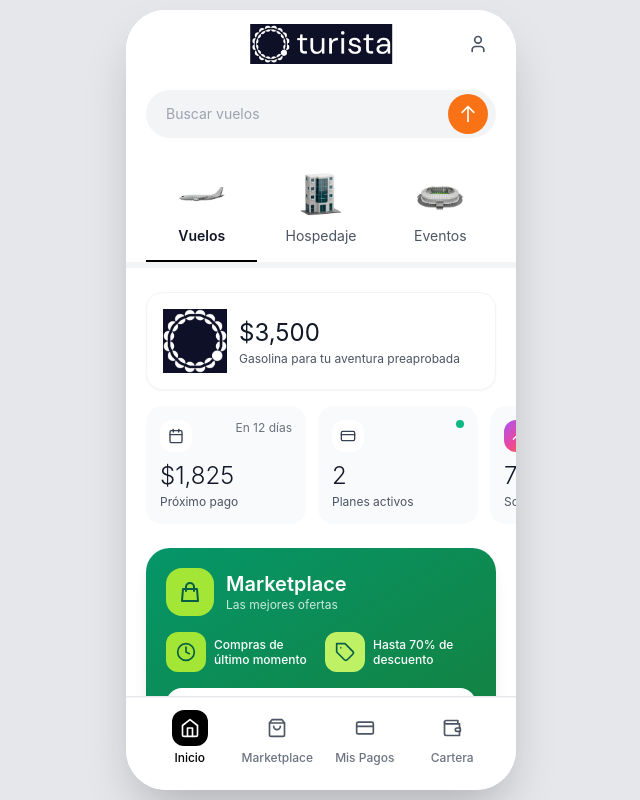
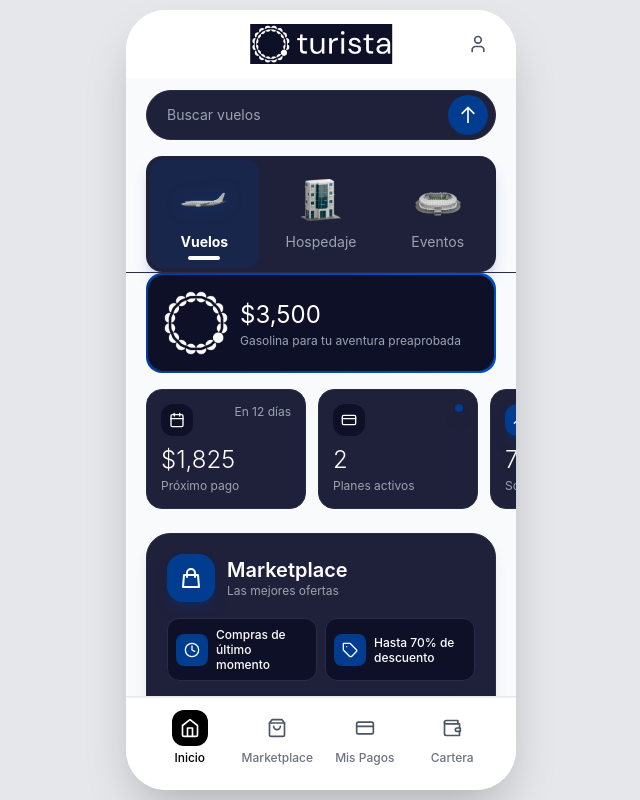
Before and after one commit to Rene-Nun/Pagox_proto_ux, a Next.js app: page / in a window 1280 px wide. Shown: the whole page, without its empty margins (319-959 px from the left). Built offline with nearby package versions, Linux system fonts and the light colour scheme.

Commit message:
Actualizar HomeScreen.tsx

```diff
--- a/app/components/screens/HomeScreen.tsx
+++ b/app/components/screens/HomeScreen.tsx
@@ -39,25 +39,25 @@ export default function HomeScreen({ onNavigate, activeTab }: HomeScreenProps) {
   }
 
   return (
-    <MobileContainer className="bg-white">
+    <MobileContainer className="bg-[#0e1028]">
       <Header showLogo={true} onNavigate={onNavigate} />
 
       <div className="flex-1 overflow-y-auto pb-6">
         <div className="space-y-0">
 
-          {/* Search Bar - Más pegada al header */}
+          {/* Search Bar - Botón azul */}
           <div className="pt-3 pb-4 px-5">
             <div className="relative">
               <input
                 type="text"
                 placeholder={getSearchPlaceholder()}
                 onClick={handleSearchClick}
-                className="w-full bg-gray-100 rounded-full px-5 py-3.5 pr-14 text-gray-600 placeholder-gray-400 text-sm focus:outline-none focus:ring-2 focus:ring-gray-200 cursor-pointer"
+                className="w-full bg-[#1f203a] rounded-full px-5 py-3.5 pr-14 text-white placeholder-gray-400 text-sm focus:outline-none focus:ring-2 focus:ring-[#003d90] cursor-pointer border border-[#2a2b45]"
                 readOnly
               />
               <button
                 onClick={handleSearchClick}
-                className="absolute right-2 top-1/2 -translate-y-1/2 w-10 h-10 bg-orange-500 rounded-full flex items-center justify-center hover:bg-orange-600 transition-colors"
+                className="absolute right-2 top-1/2 -translate-y-1/2 w-10 h-10 bg-[#003d90] rounded-full flex items-center justify-center hover:bg-[#0051c7] transition-colors"
               >
                 <svg className="w-5 h-5 text-white" fill="none" stroke="currentColor" viewBox="0 0 24 24">
                   <path strokeLinecap="round" strokeLinejoin="round" strokeWidth={2} d="M5 10l7-7m0 0l7 7m-7-7v18" />
@@ -66,26 +66,33 @@ export default function HomeScreen({ onNavigate, activeTab }: HomeScreenProps) {
             </div>
           </div>
 
-          {/* Navigation Tabs - Clean design con underline NEGRO */}
-          <div className="pb-0 px-5">
+          {/* Navigation Tabs - Contenedor con fondo #1f203a y efecto glow */}
+          <div className="pb-0 px-5 mb-4">
+            <div className="bg-[#1f203a] rounded-2xl p-1 shadow-lg shadow-[#003d90]/20">
               <div className="flex items-center justify-around gap-2 relative">
                 {/* Vuelos Tab */}
                 <button
                   onClick={() => handleTabChange('flights')}
-                className="flex-1 flex flex-col items-center gap-2 py-4 transition-all duration-300 relative group"
+                  className="flex-1 flex flex-col items-center gap-2 py-4 transition-all duration-300 relative group rounded-xl"
+                  style={{
+                    backgroundColor: selectedTab === 'flights' ? 'rgba(0, 61, 144, 0.2)' : 'transparent'
+                  }}
                 >
                   <img
                     src="/images/VuelosIcon.png"
                     alt="Vuelos"
                     className="w-12 h-12 object-contain"
+                    style={{
+                      filter: selectedTab === 'flights' ? 'drop-shadow(0 0 8px rgba(0, 61, 144, 0.6))' : 'none'
+                    }}
                   />
                   <p className={`text-sm transition-all ${
-                  selectedTab === 'flights' ? 'font-semibold text-gray-900' : 'font-normal text-gray-600'
+                    selectedTab === 'flights' ? 'font-bold text-white' : 'font-normal text-gray-400'
                   }`}>
                     Vuelos
                   </p>
-                {/* Underline indicator NEGRO */}
-                <div className={`absolute bottom-0 left-0 right-0 h-0.5 bg-black transition-all duration-300 ${
+                  {/* Underline indicator BLANCO */}
+                  <div className={`absolute bottom-2 left-1/2 -translate-x-1/2 w-8 h-1 bg-white rounded-full transition-all duration-300 ${
                     selectedTab === 'flights' ? 'opacity-100' : 'opacity-0'
                   }`} />
                 </button>
@@ -93,20 +100,26 @@ export default function HomeScreen({ onNavigate, activeTab }: HomeScreenProps) {
                 {/* Hoteles Tab */}
                 <button
                   onClick={() => handleTabChange('hotels')}
-                className="flex-1 flex flex-col items-center gap-2 py-4 transition-all duration-300 relative group"
+                  className="flex-1 flex flex-col items-center gap-2 py-4 transition-all duration-300 relative group rounded-xl"
+                  style={{
+                    backgroundColor: selectedTab === 'hotels' ? 'rgba(0, 61, 144, 0.2)' : 'transparent'
+                  }}
                 >
                   <img
                     src="/images/HotelesIcon.png"
                     alt="Hospedaje"
                     className="w-12 h-12 object-contain"
+                    style={{
+                      filter: selectedTab === 'hotels' ? 'drop-shadow(0 0 8px rgba(0, 61, 144, 0.6))' : 'none'
+                    }}
                   />
                   <p className={`text-sm transition-all ${
-                  selectedTab === 'hotels' ? 'font-semibold text-gray-900' : 'font-normal text-gray-600'
+                    selectedTab === 'hotels' ? 'font-bold text-white' : 'font-normal text-gray-400'
                   }`}>
                     Hospedaje
                   </p>
-                {/* Underline indicator NEGRO */}
-                <div className={`absolute bottom-0 left-0 right-0 h-0.5 bg-black transition-all duration-300 ${
+                  {/* Underline indicator BLANCO */}
+                  <div className={`absolute bottom-2 left-1/2 -translate-x-1/2 w-8 h-1 bg-white rounded-full transition-all duration-300 ${
                     selectedTab === 'hotels' ? 'opacity-100' : 'opacity-0'
                   }`} />
                 </button>
@@ -114,33 +127,50 @@ export default function HomeScreen({ onNavigate, activeTab }: HomeScreenProps) {
                 {/* Eventos Tab */}
                 <button
                   onClick={() => handleTabChange('events')}
-                className="flex-1 flex flex-col items-center gap-2 py-4 transition-all duration-300 relative group"
+                  className="flex-1 flex flex-col items-center gap-2 py-4 transition-all duration-300 relative group rounded-xl"
+                  style={{
+                    backgroundColor: selectedTab === 'events' ? 'rgba(0, 61, 144, 0.2)' : 'transparent'
+                  }}
                 >
                   <img
                     src="/images/ExperienciasIcon.png"
                     alt="Eventos"
                     className="w-12 h-12 object-contain"
+                    style={{
+                      filter: selectedTab === 'events' ? 'drop-shadow(0 0 8px rgba(0, 61, 144, 0.6))' : 'none'
+                    }}
                   />
                   <p className={`text-sm transition-all ${
-                  selectedTab === 'events' ? 'font-semibold text-gray-900' : 'font-normal text-gray-600'
+                    selectedTab === 'events' ? 'font-bold text-white' : 'font-normal text-gray-400'
                   }`}>
                     Eventos
                   </p>
-                {/* Underline indicator NEGRO */}
-                <div className={`absolute bottom-0 left-0 right-0 h-0.5 bg-black transition-all duration-300 ${
+                  {/* Underline indicator BLANCO */}
+                  <div className={`absolute bottom-2 left-1/2 -translate-x-1/2 w-8 h-1 bg-white rounded-full transition-all duration-300 ${
                     selectedTab === 'events' ? 'opacity-100' : 'opacity-0'
                   }`} />
                 </button>
               </div>
             </div>
+          </div>
 
-          {/* Separador COMPLETO de borde a borde - más delgado */}
-          <div className="w-full h-1.5 bg-gray-100"></div>
+          {/* Separador sutil */}
+          <div className="w-full h-px bg-[#2a2b45] mb-6"></div>
 
           {/* Resto del contenido con espaciado */}
-          <div className="space-y-4 pt-6 px-5">
-            {/* Saldo disponible - Card simple blanca con logo MÁS GRANDE a la izquierda */}
-            <div className="bg-white rounded-2xl p-4 shadow-sm border border-gray-100">
+          <div className="space-y-4 px-5">
+            {/* Saldo disponible - EFECTO CYBERPUNK en el borde */}
+            <div className="relative p-[2px] rounded-2xl bg-gradient-to-r from-[#003d90] via-[#0051c7] to-[#003d90] bg-[length:200%_100%] animate-gradient">
+              <style jsx>{`
+                @keyframes gradient {
+                  0%, 100% { background-position: 0% 50%; }
+                  50% { background-position: 100% 50%; }
+                }
+                .animate-gradient {
+                  animation: gradient 3s ease infinite;
+                }
+              `}</style>
+              <div className="bg-[#0e1028] rounded-2xl p-4">
                 <div className="flex items-center gap-3">
                   <div className="flex-shrink-0">
                     <img
@@ -150,8 +180,9 @@ export default function HomeScreen({ onNavigate, activeTab }: HomeScreenProps) {
                     />
                   </div>
                   <div className="flex-1">
-                  <h2 className="text-2xl font-normal text-gray-900 mb-0.5">$3,500</h2>
-                  <p className="text-gray-600 text-xs leading-tight">Gasolina para tu aventura preaprobada</p>
+                    <h2 className="text-2xl font-normal text-white mb-0.5">$3,500</h2>
+                    <p className="text-gray-400 text-xs leading-tight">Gasolina para tu aventura preaprobada</p>
+                  </div>
                 </div>
               </div>
             </div>
@@ -165,68 +196,68 @@ export default function HomeScreen({ onNavigate, activeTab }: HomeScreenProps) {
               `}</style>
               <div className="flex gap-3 min-w-min pb-2">
                 {/* Próximo pago */}
-                <div className="bg-gray-50 rounded-2xl p-3.5 min-w-[160px]">
+                <div className="bg-[#1f203a] rounded-2xl p-3.5 min-w-[160px] border border-[#2a2b45]">
                   <div className="flex items-start justify-between mb-2">
-                    <div className="w-8 h-8 bg-white rounded-xl flex items-center justify-center">
-                      <Calendar className="w-4 h-4 text-gray-700" />
+                    <div className="w-8 h-8 bg-[#0e1028] rounded-xl flex items-center justify-center">
+                      <Calendar className="w-4 h-4 text-white" />
                     </div>
-                    <span className="text-xs text-gray-500">En 12 días</span>
+                    <span className="text-xs text-gray-400">En 12 días</span>
                   </div>
-                  <p className="text-2xl font-light text-gray-900 mb-0.5">$1,825</p>
-                  <p className="text-xs text-gray-600">Próximo pago</p>
+                  <p className="text-2xl font-light text-white mb-0.5">$1,825</p>
+                  <p className="text-xs text-gray-400">Próximo pago</p>
                 </div>
 
                 {/* Planes activos */}
-                <div className="bg-gray-50 rounded-2xl p-3.5 min-w-[160px]">
+                <div className="bg-[#1f203a] rounded-2xl p-3.5 min-w-[160px] border border-[#2a2b45]">
                   <div className="flex items-start justify-between mb-2">
-                    <div className="w-8 h-8 bg-white rounded-xl flex items-center justify-center">
-                      <CreditCard className="w-4 h-4 text-gray-700" />
+                    <div className="w-8 h-8 bg-[#0e1028] rounded-xl flex items-center justify-center">
+                      <CreditCard className="w-4 h-4 text-white" />
                     </div>
-                    <div className="w-2 h-2 bg-emerald-500 rounded-full"></div>
+                    <div className="w-2 h-2 bg-[#003d90] rounded-full shadow-lg shadow-[#003d90]/50"></div>
                   </div>
-                  <p className="text-2xl font-light text-gray-900 mb-0.5">2</p>
-                  <p className="text-xs text-gray-600">Planes activos</p>
+                  <p className="text-2xl font-light text-white mb-0.5">2</p>
+                  <p className="text-xs text-gray-400">Planes activos</p>
                 </div>
 
-                {/* Score Turista - Tercera card (VISIBLE AL HACER SCROLL) */}
-                <div className="bg-gray-50 rounded-2xl p-3.5 min-w-[160px]">
+                {/* Score Turista - Tercera card */}
+                <div className="bg-[#1f203a] rounded-2xl p-3.5 min-w-[160px] border border-[#2a2b45]">
                   <div className="flex items-start justify-between mb-2">
-                    <div className="w-8 h-8 bg-gradient-to-br from-purple-500 via-pink-500 to-orange-500 rounded-xl flex items-center justify-center">
+                    <div className="w-8 h-8 bg-[#003d90] rounded-xl flex items-center justify-center shadow-lg shadow-[#003d90]/30">
                       <TrendingUp className="w-4 h-4 text-white" />
                     </div>
                     <ChevronRight className="w-4 h-4 text-gray-400" />
                   </div>
-                  <p className="text-2xl font-light text-gray-900 mb-0.5">750</p>
-                  <p className="text-xs text-gray-600">Score Turista</p>
+                  <p className="text-2xl font-light text-white mb-0.5">750</p>
+                  <p className="text-xs text-gray-400">Score Turista</p>
                 </div>
               </div>
             </div>
 
-            {/* Marketplace - VERDE con características LADO A LADO y MÁS COMPACTO */}
-            <div className="bg-gradient-to-br from-emerald-600 to-green-700 rounded-3xl p-5 shadow-lg">
+            {/* Marketplace - Nuevo diseño oscuro */}
+            <div className="bg-[#1f203a] rounded-3xl p-5 border border-[#2a2b45] shadow-lg">
               <div className="flex items-center gap-3 mb-4">
-                <div className="w-12 h-12 bg-lime-400 rounded-2xl flex items-center justify-center flex-shrink-0">
-                  <svg className="w-6 h-6 text-emerald-800" fill="none" stroke="currentColor" viewBox="0 0 24 24">
+                <div className="w-12 h-12 bg-[#003d90] rounded-2xl flex items-center justify-center flex-shrink-0 shadow-lg shadow-[#003d90]/30">
+                  <svg className="w-6 h-6 text-white" fill="none" stroke="currentColor" viewBox="0 0 24 24">
                     <path strokeLinecap="round" strokeLinejoin="round" strokeWidth={2} d="M16 11V7a4 4 0 00-8 0v4M5 9h14l1 12H4L5 9z" />
                   </svg>
                 </div>
                 <div>
                   <h3 className="text-xl font-semibold text-white leading-tight">Marketplace</h3>
-                  <p className="text-white/80 text-xs">Las mejores ofertas</p>
+                  <p className="text-gray-400 text-xs">Las mejores ofertas</p>
                 </div>
               </div>
 
-              {/* Features LADO A LADO como en Canva */}
+              {/* Features LADO A LADO */}
               <div className="grid grid-cols-2 gap-2 mb-4">
-                <div className="flex items-center gap-2">
-                  <div className="w-10 h-10 bg-lime-400 rounded-xl flex items-center justify-center flex-shrink-0">
-                    <Clock className="w-5 h-5 text-emerald-800" />
+                <div className="flex items-center gap-2 bg-[#0e1028] rounded-xl p-2 border border-[#2a2b45]">
+                  <div className="w-8 h-8 bg-[#003d90] rounded-lg flex items-center justify-center flex-shrink-0">
+                    <Clock className="w-4 h-4 text-white" />
                   </div>
                   <span className="text-white text-xs font-medium leading-tight">Compras de último momento</span>
                 </div>
-                <div className="flex items-center gap-2">
-                  <div className="w-10 h-10 bg-lime-300 rounded-xl flex items-center justify-center flex-shrink-0">
-                    <Tag className="w-5 h-5 text-emerald-800" />
+                <div className="flex items-center gap-2 bg-[#0e1028] rounded-xl p-2 border border-[#2a2b45]">
+                  <div className="w-8 h-8 bg-[#003d90] rounded-lg flex items-center justify-center flex-shrink-0">
+                    <Tag className="w-4 h-4 text-white" />
                   </div>
                   <span className="text-white text-xs font-medium leading-tight">Hasta 70% de descuento</span>
                 </div>
@@ -234,7 +265,7 @@ export default function HomeScreen({ onNavigate, activeTab }: HomeScreenProps) {
 
               <button
                 onClick={() => onNavigate('marketplace', 'marketplace')}
-                className="w-full bg-white text-emerald-700 py-3 rounded-2xl font-bold hover:bg-gray-50 transition-all text-base"
+                className="w-full bg-[#003d90] text-white py-3 rounded-2xl font-bold hover:bg-[#0051c7] transition-all text-base shadow-lg shadow-[#003d90]/30"
               >
                 Ver ofertas
               </button>
```
Lines whose indentation alone changed are shown as unchanged.
